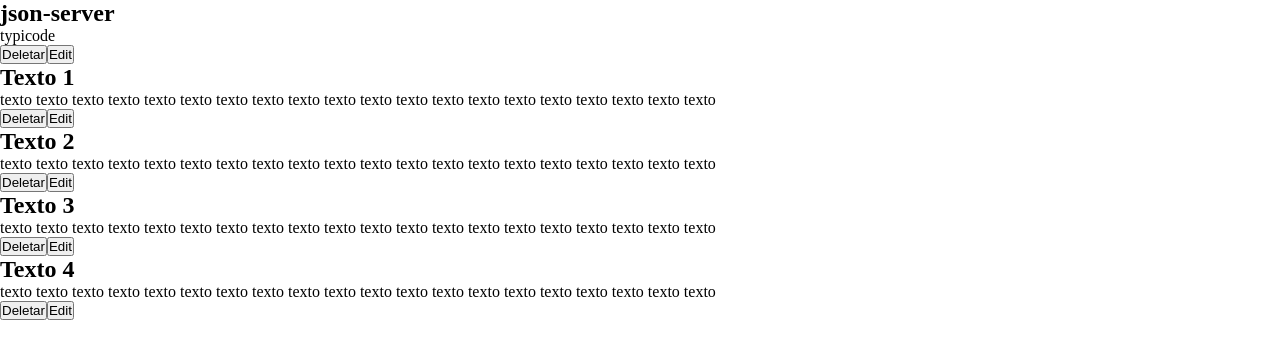
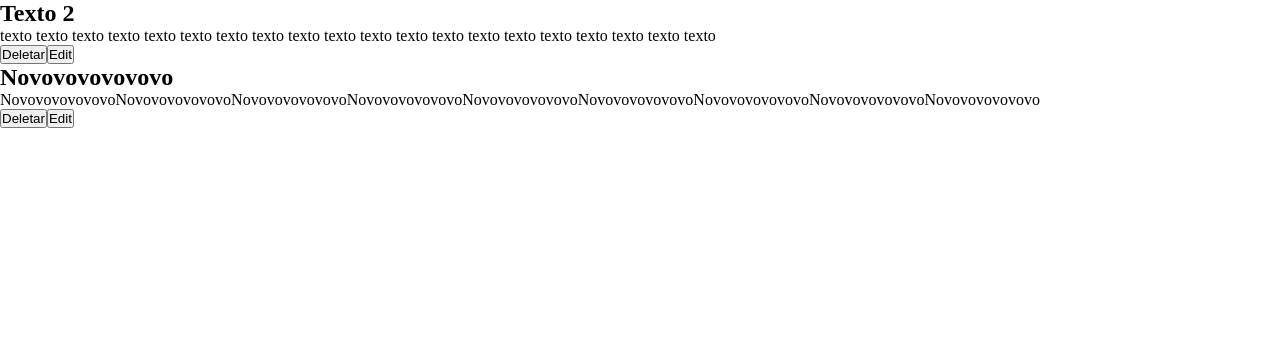
Before and after one commit to santanafx/blog-ApiRest, a React (Vite) app: page /data in a window 1280 px wide. Shown: the top 358 px of the page. Built offline with nearby package versions, Linux system fonts and the light colour scheme; data requests are answered from the project's data file.

Commit message:
Implementado todas as funções API rest, get,put,post,delete

```diff
--- a/db.json
+++ b/db.json
@@ -1,29 +1,14 @@
 {
   "posts": [
-    {
-      "id": 1,
-      "title": "json-server",
-      "text": "typicode"
-    },
-    {
-      "title": "Texto 1",
-      "text": "texto texto texto texto texto texto texto texto texto texto texto texto texto texto texto texto texto texto texto texto ",
-      "id": 2
-    },
     {
       "id": 3,
       "title": "Texto 2",
       "text": "texto texto texto texto texto texto texto texto texto texto texto texto texto texto texto texto texto texto texto texto "
     },
     {
-      "id": 4,
-      "title": "Texto 3",
-      "text": "texto texto texto texto texto texto texto texto texto texto texto texto texto texto texto texto texto texto texto texto "
-    },
-    {
-      "id": 5,
-      "title": "Texto 4",
-      "text": "texto texto texto texto texto texto texto texto texto texto texto texto texto texto texto texto texto texto texto texto "
+      "id": 6,
+      "title": "Novovovovovovo",
+      "text": "NovovovovovovoNovovovovovovoNovovovovovovoNovovovovovovoNovovovovovovoNovovovovovovoNovovovovovovoNovovovovovovoNovovovovovovo"
     }
   ]
 }
--- a/src/hooks/useFetch.jsx
+++ b/src/hooks/useFetch.jsx
@@ -1,9 +1,8 @@
-import React from "react";
 import axios from "axios";
 
 export const useFetch = () => {
-  const [data, setData] = React.useState([]);
-  const [countId, setCountId] = React.useState();
+  // const [data, setData] = React.useState([]);
+  // const [countId, setCountId] = React.useState();
   //   const [error, setError] = React.useState();
 
   //   const request = async (url, options) => {
@@ -17,27 +16,22 @@
   //     }
   //   };
 
-  const get = async () => {
-    await axios
-      .get("http://localhost:5000/posts")
-      .then((response) => setData(response.data))
-      .catch((err) => console.log(err));
-    setCountId(data.length);
+  const getRequest = async () => {
+    const response = await axios.get("http://localhost:5000/posts");
+    return response.data;
   };
 
-  const post = async (newObj) => {
-    await axios
-      .post("http://localhost:5000/posts", newObj)
-      .then((response) => console.log(response.data))
-      .catch((err) => console.log(err));
+  const postRequest = async (newObj) => {
+    await axios.post("http://localhost:5000/posts", newObj).catch((err) => console.log(err));
   };
 
-  const put = async (newObj, id) => {
-    await axios
-      .put(`http://localhost:5000/posts/${id}`, newObj)
-      .then((response) => console.log(response.data))
-      .catch((err) => console.log(err));
+  const putRequest = async (newObj, id) => {
+    await axios.put(`http://localhost:5000/posts/${id}`, newObj).catch((err) => console.log(err));
   };
 
-  return { data, countId, get, post, put };
+  const deleteRequest = async (id) => {
+    await axios.delete(`http://localhost:5000/posts/${id}`).catch((err) => console.log(err));
+  };
+
+  return { postRequest, putRequest, getRequest, deleteRequest };
 };
--- a/src/pages/Data.jsx
+++ b/src/pages/Data.jsx
@@ -3,12 +3,21 @@
 import { useNavigate } from "react-router-dom";
 
 export const Data = () => {
-  const { get, data } = useFetch();
+  const { getRequest, deleteRequest } = useFetch();
+  const [data, setData] = React.useState([]);
+  const [updatePage, setUpdatePage] = React.useState(false);
   const navigate = useNavigate();
 
   React.useEffect(() => {
-    get();
-  }, []);
+    getRequest().then((dataFromRequest) => {
+      setData(dataFromRequest);
+    });
+  }, [updatePage]);
+
+  const handleDelete = (id) => {
+    deleteRequest(id);
+    setUpdatePage(!updatePage);
+  };
 
   return (
     <section>
@@ -20,7 +29,7 @@
               <div>
                 <p>{element.text}</p>
               </div>
-              <button>Deletar</button>
+              <button onClick={() => handleDelete(element.id)}>Deletar</button>
               <button onClick={() => navigate(`/updateData/${element.id}`)}>Edit</button>
             </div>
           ))}
--- a/src/pages/Home.jsx
+++ b/src/pages/Home.jsx
@@ -3,25 +3,29 @@
 import { useNavigate } from "react-router-dom";
 
 export const Home = () => {
-  const { get, data, countId, post } = useFetch();
+  const { getRequest, postRequest } = useFetch();
+  const [data, setData] = React.useState([]);
+  const [count, setCount] = React.useState();
   const [text, setText] = React.useState();
   const [title, setTitle] = React.useState();
   const [updatePage, setUpdatePage] = React.useState(false);
-  const [addId, setAddId] = React.useState(countId);
   const navigate = useNavigate();
 
   React.useEffect(() => {
-    get();
+    getRequest().then((dataFromRequest) => {
+      setData(dataFromRequest);
+      setCount(data.length);
+    });
   }, [updatePage]);
 
   const handleCreatePost = () => {
-    setAddId(addId + 1);
+    setCount(() => count + 1);
     let createPost = {
-      id: addId,
+      id: count,
       title: title,
       text: text,
     };
-    post(createPost);
+    postRequest(createPost);
     setUpdatePage(!updatePage);
   };
 
--- a/src/pages/UpdateData.jsx
+++ b/src/pages/UpdateData.jsx
@@ -1,34 +1,42 @@
 import React from "react";
-import { useParams } from "react-router-dom";
+import { useNavigate, useParams } from "react-router-dom";
 import { useFetch } from "../hooks/useFetch";
 
 export const UpdateData = () => {
-  const { data, get } = useFetch();
-  const [selectData, setSelectData] = React.useState(null);
+  const navigate = useNavigate();
+  const { getRequest, putRequest } = useFetch();
+  const [newTitle, setNewTitle] = React.useState("");
+  const [newText, setNewText] = React.useState("");
   const params = useParams();
 
   React.useEffect(() => {
-    get();
+    getRequest().then((dataFromRequest) => {
+      const select = dataFromRequest.find((element) => parseInt(element.id) === parseInt(params.id));
+      setNewTitle(select.title);
+      setNewText(select.text);
+    });
   }, []);
 
-  React.useEffect(() => {
-    data.forEach((element) => {
-      if (element.id === params.id) {
-        setSelectData(element);
-      }
-    });
-  }, [data]);
+  const handleUpdate = () => {
+    let updatePost = {
+      id: params.id,
+      title: newTitle,
+      text: newText,
+    };
+
+    putRequest(updatePost, params.id);
+    navigate("/data");
+  };
 
   return (
     <section>
-      {console.log(selectData)}
-      {selectData !== null ? (
+      {newTitle !== undefined ? (
         <div>
-          <h1>{selectData.title}</h1>
-          <div>
-            <p>{selectData.text}</p>
-          </div>
-          <button>Atualizar</button>
+          <label htmlFor="title">Título</label>
+          <input type="text" id="title" value={newTitle} onChange={(event) => setNewTitle(event.target.value)} />
+          <label htmlFor="post">Texto</label>
+          <textarea name="" id="post" cols="30" rows="10" value={newText} onChange={(event) => setNewText(event.target.value)}></textarea>
+          <button onClick={() => handleUpdate()}>Atualizar</button>
         </div>
       ) : (
         "Loading..."
```
